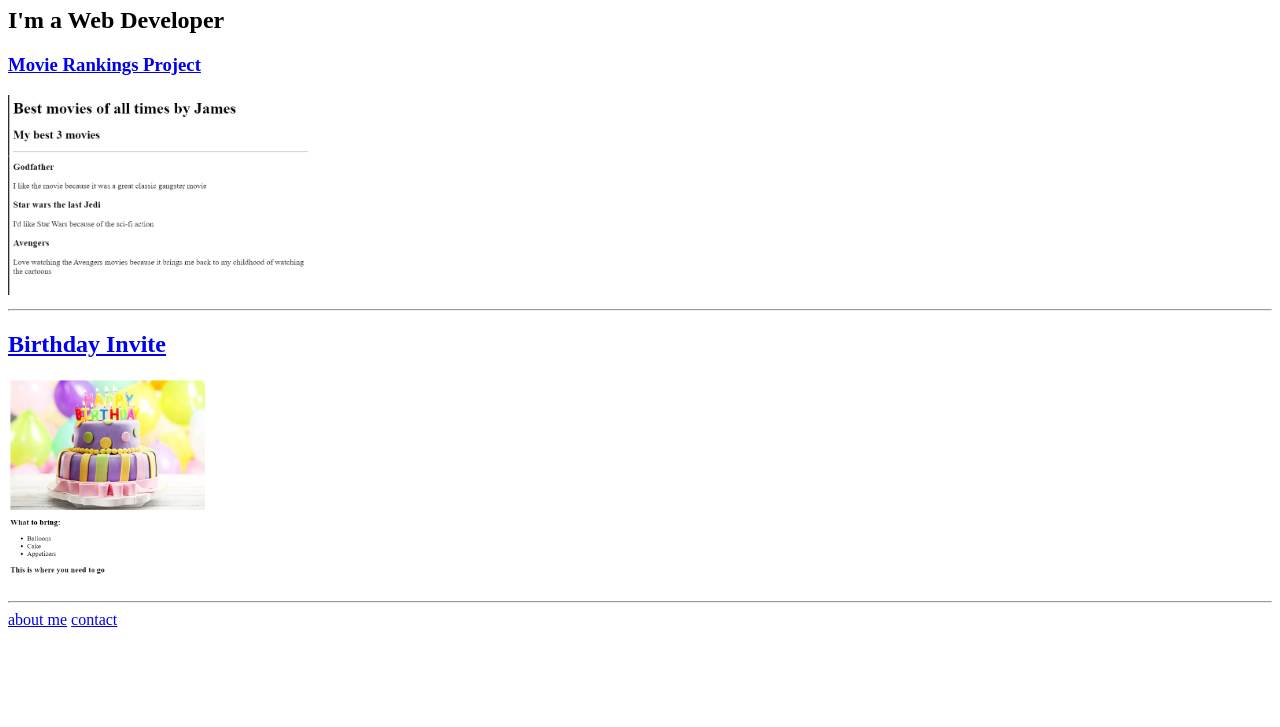
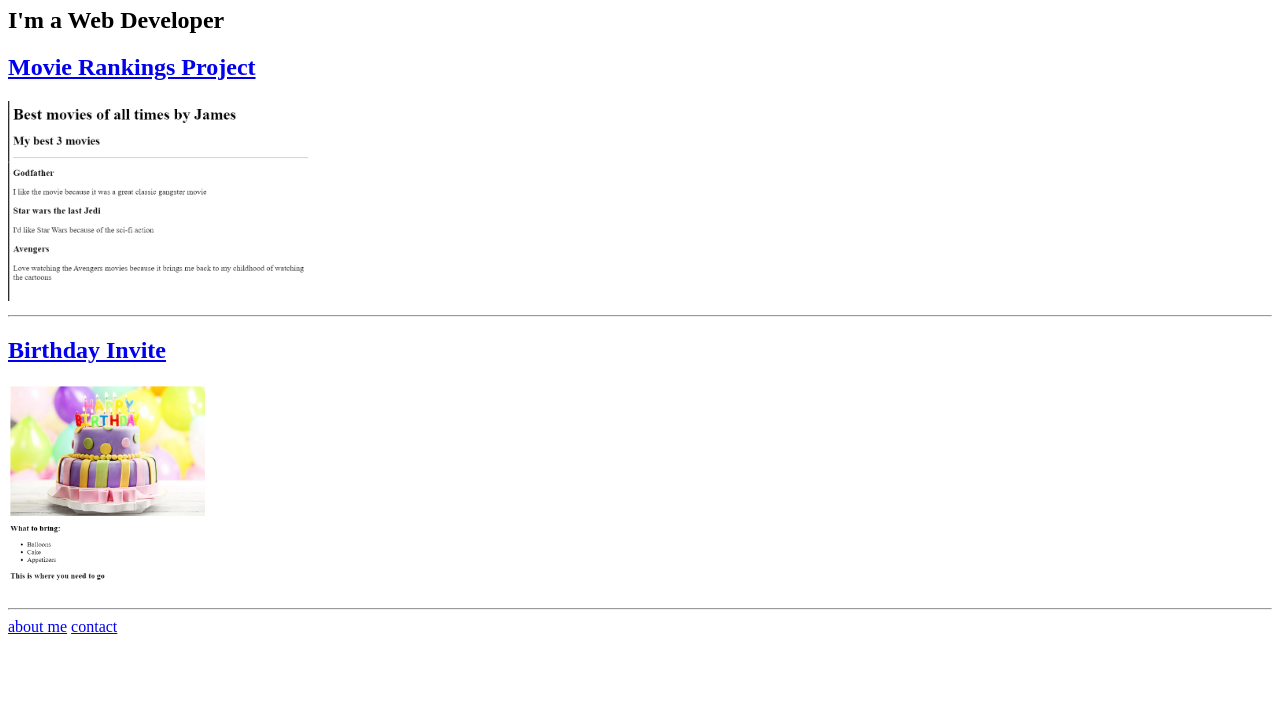
Before and after one commit to Jrwilts/Html-Portfolio, a plain HTML site: page index.html in a window 1280 px wide. Shown: the part 73-800 px from the top of the page. Drawn offline with Linux system fonts and the light colour scheme.

Commit message:
Add files via upload

```diff
--- a/index.html
+++ b/index.html
@@ -10,7 +10,7 @@
    <h1>James Wiltshire's Portfolio</h1>
 
 <h2>I'm a Web Developer</h2>
-<h3><a href="./assets/index.html">Movie Rankings Project</a></h3>
+<h2><a href="./assets/index.html">Movie Rankings Project</a></h2>
 <h3> <img src="./assets/images/Screenshot 2023-08-16 190522.png" height="200" alt="best movies of all time">
 <hr/>
     <h2><a href="./public/index.html">Birthday Invite</a></h2>
```
